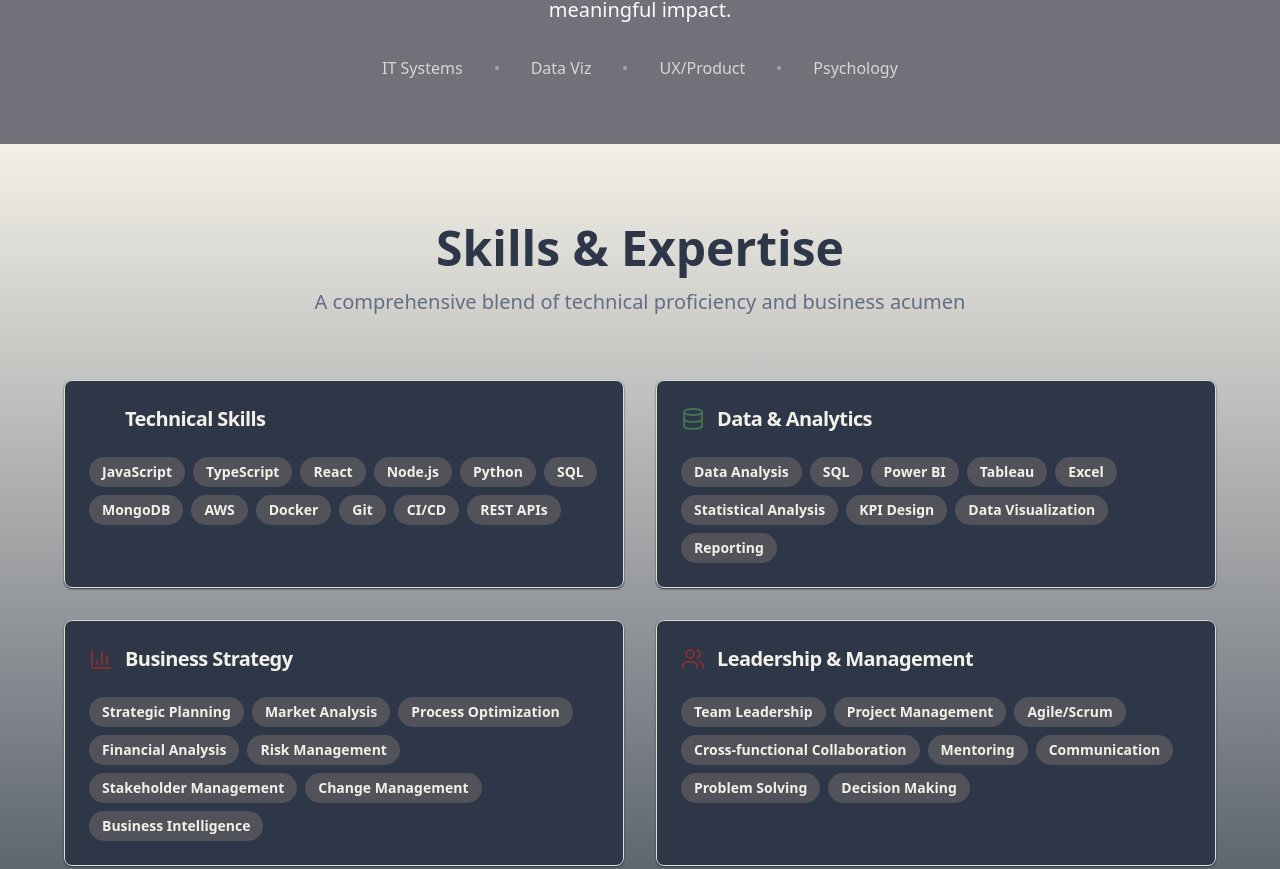
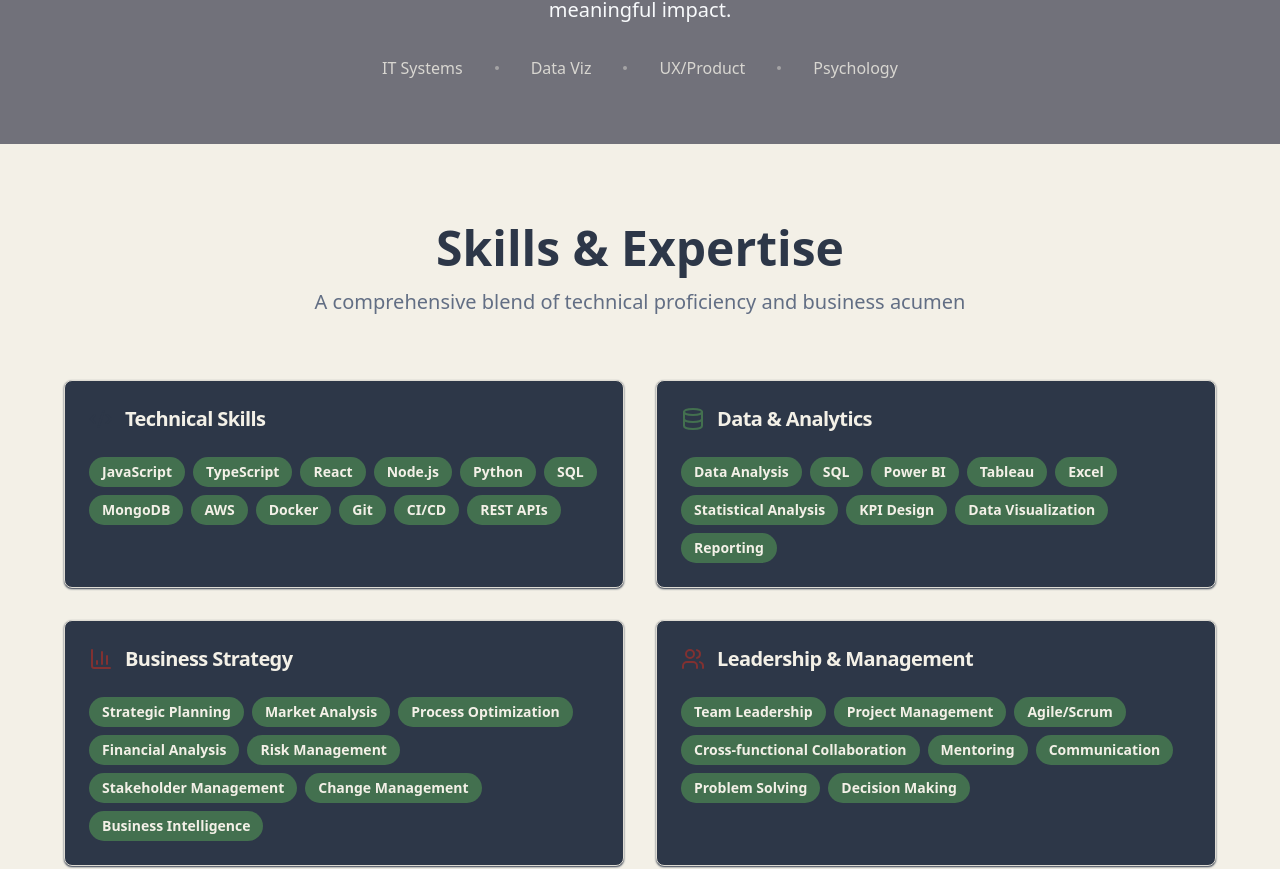
Before and after one commit to annasebedash-creator/anna-sebedach-portfolio, a React (Vite) app: page / in a window 1280 px wide. Shown: the part 489-1358 px from the top of the page. Built offline with nearby package versions, Linux system fonts and the light colour scheme.

Commit message:
Revert background to light theme
Revert the background color changes to restore the original light theme for the "Skills & Expertise" section and onwards. This change specifically targets the background color to address the dark theme issue without affecting other previously fixed elements.

```diff
--- a/src/components/Skills.tsx
+++ b/src/components/Skills.tsx
@@ -23,7 +23,7 @@ const Skills = () => {
     skills: ["Team Leadership", "Project Management", "Agile/Scrum", "Cross-functional Collaboration", "Mentoring", "Communication", "Problem Solving", "Decision Making"],
     color: "text-burgundy"
   }];
-  return <section id="skills" className="py-20 bg-gradient-subtle">
+  return <section id="skills" className="py-20 bg-ivory">
       <div className="container mx-auto px-6">
         <div className="text-center mb-16">
           <h2 className="text-4xl md:text-5xl font-bold text-primary mb-4 inline-block whitespace-nowrap">
@@ -46,7 +46,7 @@ const Skills = () => {
               </CardHeader>
               <CardContent>
                 <div className="flex flex-wrap gap-2">
-                  {category.skills.map((skill, skillIndex) => <Badge key={skillIndex} variant="secondary" className="text-sm py-1 px-3 hover:text-primary-foreground transition-colors duration-200 bg-zinc-600">
+                  {category.skills.map((skill, skillIndex) => <Badge key={skillIndex} variant="secondary" className="text-sm py-1 px-3 hover:text-primary-foreground transition-colors duration-200">
                       {skill}
                     </Badge>)}
                 </div>
```
